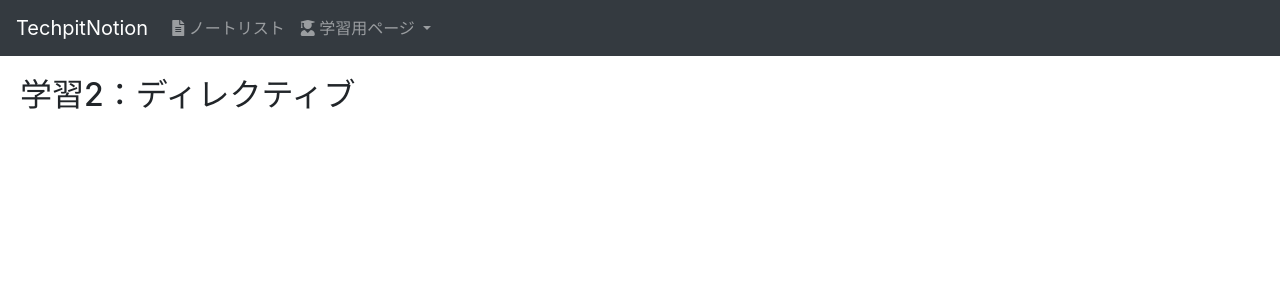
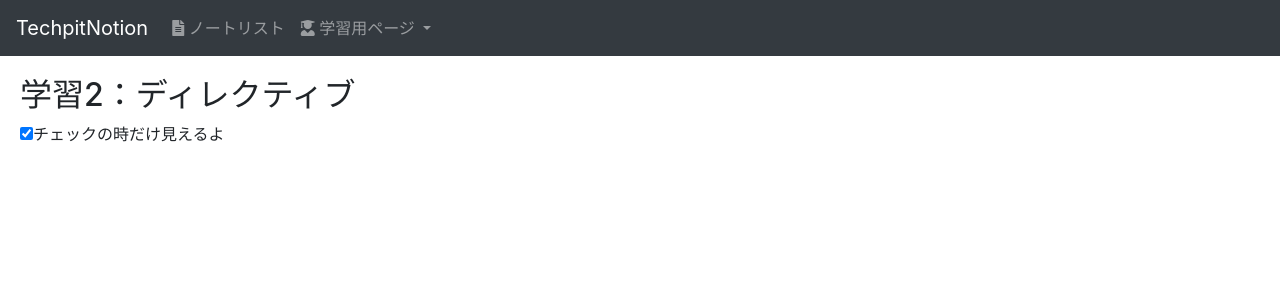
Before and after one commit to KNR1009/vue-notion, a Vue app: page /study/direct in a window 1280 px wide. Shown: the top 300 px of the page. Built offline with nearby package versions, Linux system fonts and the light colour scheme.

Commit message:
v-showを定義

```diff
--- a/src/components/study/DirectivePage.vue
+++ b/src/components/study/DirectivePage.vue
@@ -1,11 +1,19 @@
 <template>
   <div class="directive-page">
     <h2>学習2：ディレクティブ</h2>
+    <input type="checkbox" v-model="checked" />
+    <span v-show="checked">チェックの時だけ見えるよ</span>
   </div>
 </template>
 
 <script>
-export default {};
+export default {
+  data() {
+    return {
+      checked: true,
+    };
+  },
+};
 </script>
 
 <style scoped>
```
